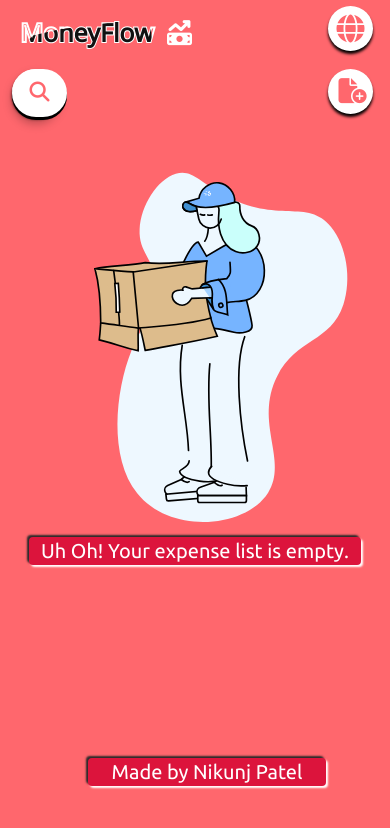
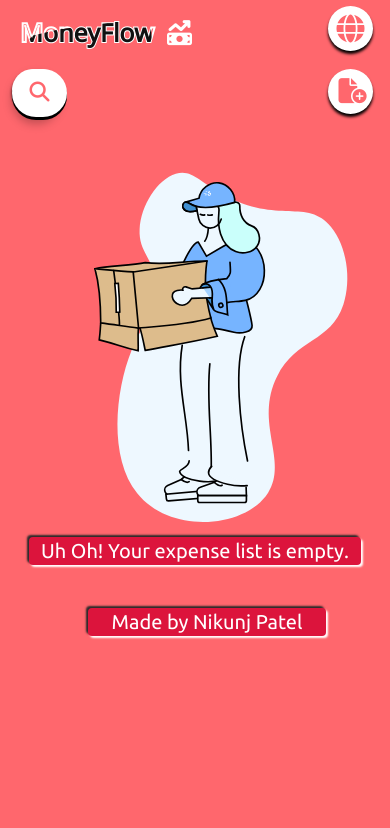
Before and after one commit to nrrpatel1114/moneyflow, a React (Create React App) app: page / in a window 390 px wide. Shown: the top 828 px of the page. Built offline with nearby package versions, Linux system fonts and the light colour scheme.

Commit message:
Updated search bar and footer for iphone 12

```diff
--- a/src/components/expense-list/expense-list.css
+++ b/src/components/expense-list/expense-list.css
@@ -27,7 +27,7 @@ box-shadow: 2px 2px 2px #fff, -2px -2px 2px rgb(42, 42, 42, 5);
 
 .empty-state .footer label{
   width: 100%;
-  margin-top: 90%;
+  margin-top: 20%;
   display: flex;
   justify-content: center;
   align-items: center;
--- a/src/components/top-fold/top-fold.css
+++ b/src/components/top-fold/top-fold.css
@@ -260,7 +260,9 @@
 @media only screen and (max-width: 390px) {
   .search-box input{
     position: absolute;
-    height: 90%;
+    height: 80%;
     width: 85%;
+
   }
+
 }
```
